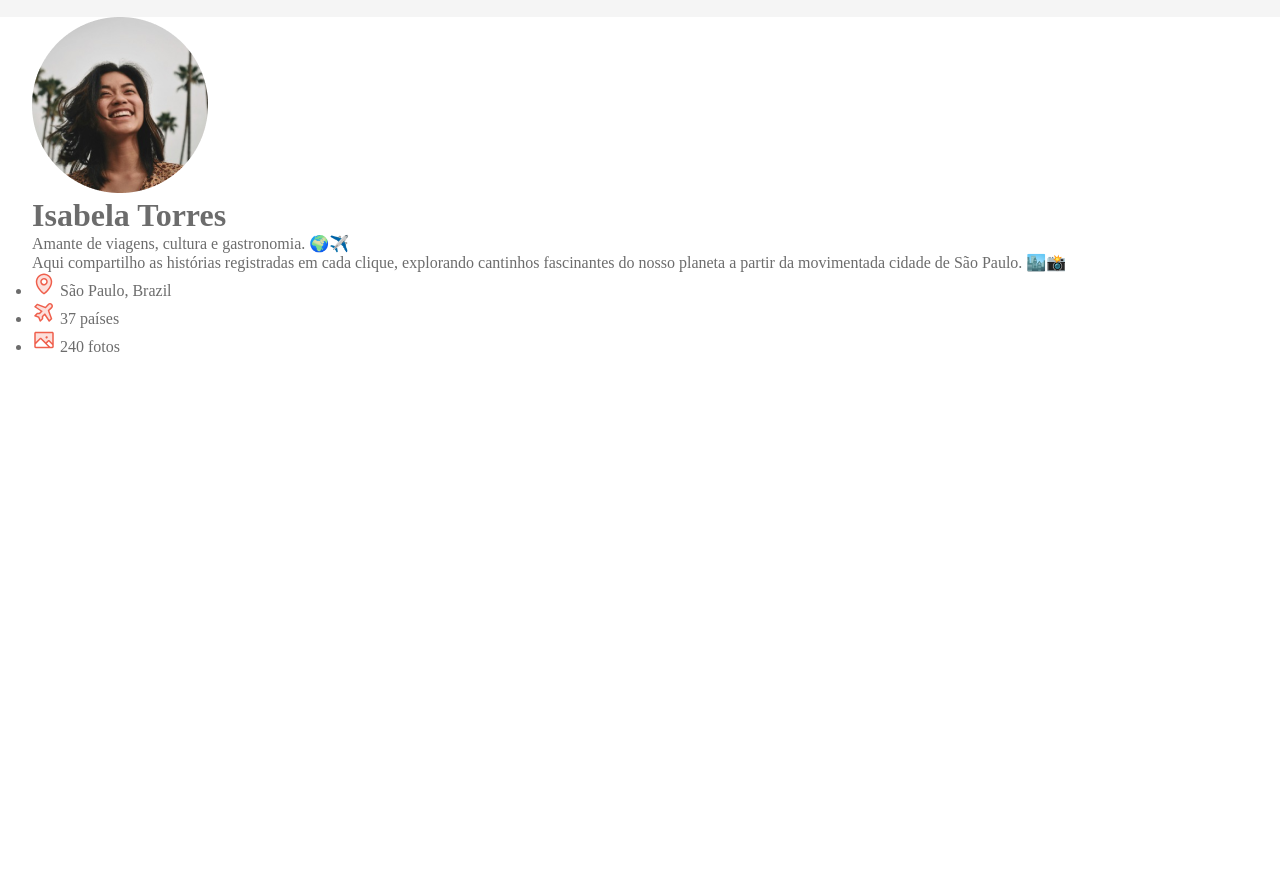
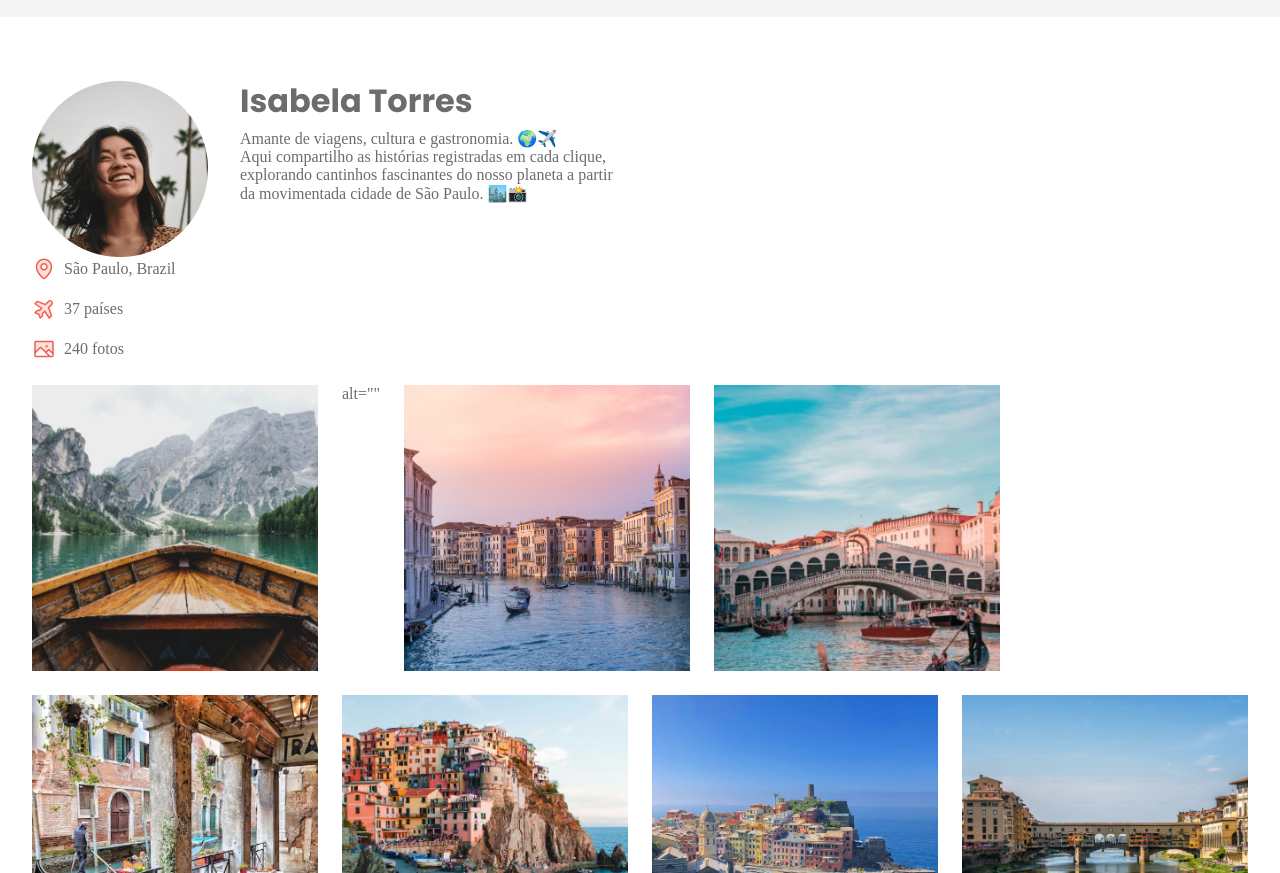
Before and after one commit to jotappe94/Projeto-2, a plain HTML site: page index.html in a window 1280 px wide. Shown: the part 79-952 px from the top of the page. Before the commit the page ends 800 px from the top, so only its background shows below. Drawn offline with Linux system fonts and the light colour scheme; a web font is replaced by a local one.

Commit message:
main galerry

```diff
--- a/index.html
+++ b/index.html
@@ -35,7 +35,8 @@
         </ul>
    </nav>
    </div>
-   <header></header>
+   <header>
+   </header>
     <div class="container">
         <div id="profile">
             <img src="assets/Profile pic.png" alt="Imagem de Isabela Torres">
@@ -69,5 +70,20 @@
     </div>
    </header>
 </div>
+
+<main class="container">
+    <img src="assets/imagens/Image 01.png"> alt=""
+    <img src="assets/imagens/Image 02.png">
+    <img src="assets/imagens/Image 03.png">
+    <img src="assets/imagens/Image 04.png">
+    <img src="assets/imagens/Image 05.png">
+    <img src="assets/imagens/Image 06.png">
+    <img src="assets/imagens/Image 07.png">
+    <img src="assets/imagens/Image 08.png">
+    <img src="assets/imagens/Image 09.png">
+    <img src="assets/imagens/Image 10.png">
+    <img src="assets/imagens/Image 11.png">
+    <img src="assets/imagens/Image 12.png">
+</main>
 </body>
 </html>
--- a/styles/global.css
+++ b/styles/global.css
@@ -16,8 +16,8 @@
     --font-family: "Poppins", sans-serif;
     --text-lg:bold 32px/125% var(--font-family);
     --text: ;
-    --text-md:14px/175% var(--font-family) ;
-    --text-sm:12px/175% var(--font-family) ;
+    --text-md:14px/170% var(--font-family) ;
+    --text-sm:12px/170% var(--font-family) ;
 }
 
 body {
--- /dev/null
+++ b/styles/header.css
@@ -0,0 +1,42 @@
+header{
+    padding-block: 32px;
+
+    font: var(--text-md);
+}
+
+header .container{
+    display: flex;
+    justify-content: space-between;
+    align-items: center;
+}
+
+#profile{
+    display: flex;
+    gap: 32px
+}
+
+#profile > div{
+    max-width: 384px;
+}
+
+#profile h1{
+    font: var(--text-lg);
+    color: (var--text-color-primary);
+    margin-bottom: 8px;
+}
+
+
+#info {
+    list-style: nome;
+    display: flex;
+    flex-direction: column;
+    gap: 16px;
+
+    width: 280px;
+}
+
+#info li{
+    display: flex;
+    align-items: center;
+    gap: 8px;
+}
--- a/styles/index.css
+++ b/styles/index.css
@@ -1,2 +1,4 @@
 @import url(global.css);
 @import url(nav.css);
+@import url(header.css);
+@import url(main.css);
--- /dev/null
+++ b/styles/main.css
@@ -0,0 +1,13 @@
+main {
+    display: flex;
+    flex-wrap: wrap;
+    gap: 24px;
+    padding-block: 24px;
+}
+
+main img{
+    width: 286px;
+    height: 286px;
+    object-fit: cover;
+
+}
```
